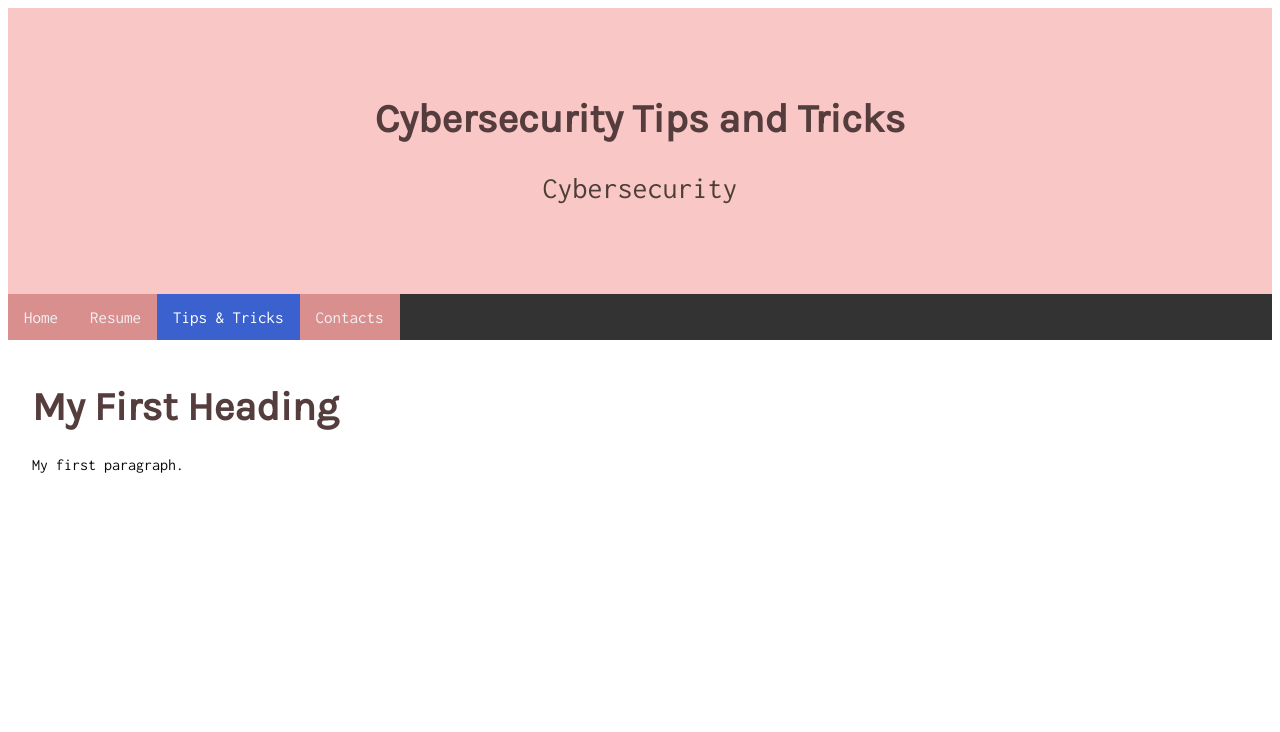
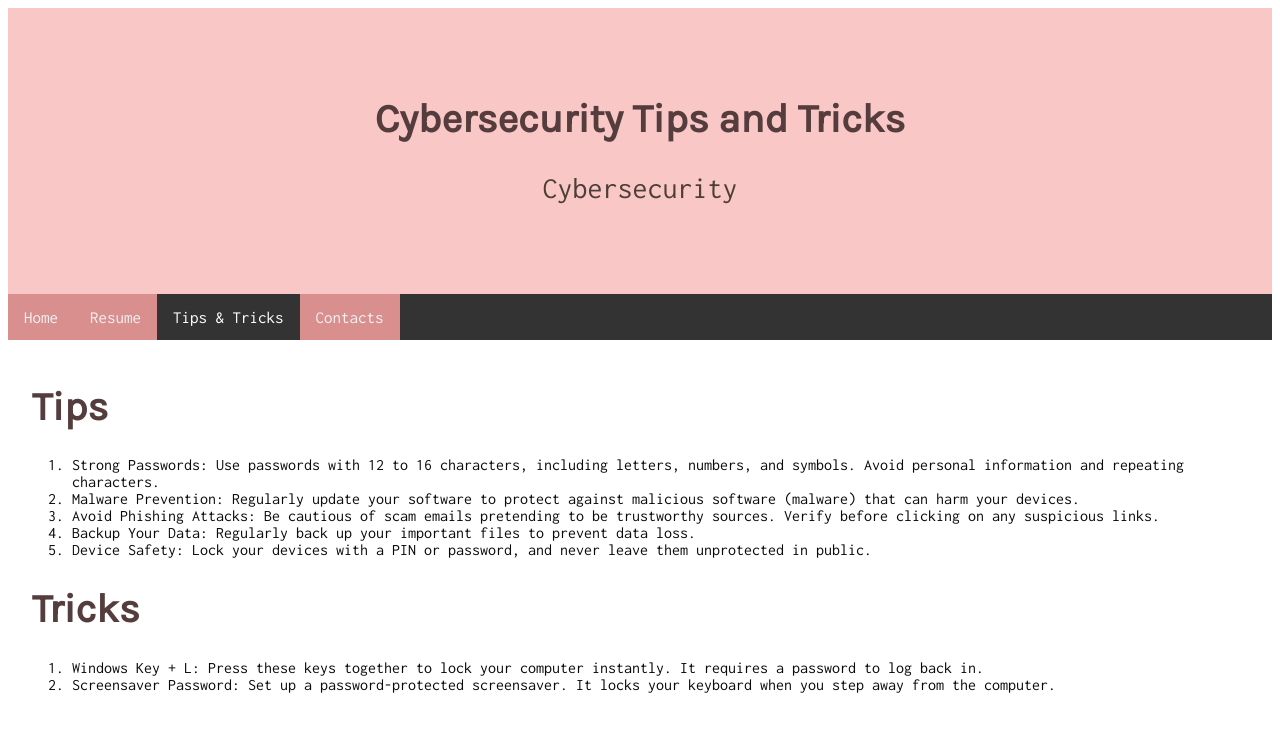
Before and after one commit to scwilder/jovia, a plain HTML site: page tips.html in a window 1280 px wide. Drawn offline with Linux system fonts and the light colour scheme.

Commit message:
update content

```diff
--- a/styles.css
+++ b/styles.css
@@ -68,6 +68,6 @@ a:hover, a:active {
 
 /* Add a color to the active/current link */
 .topnav a.active {
-  background-color: #3a61cd;
+  background-color: #333;
   color: white;
 }
--- a/tips.html
+++ b/tips.html
@@ -20,8 +20,28 @@
     </div>
 
 <div class="content">
-<h1>My First Heading</h1>
-<p>My first paragraph.</p>
+<h1>Tips</h1>
+<ol>
+<li>Strong Passwords: Use passwords with 12 to 16 characters, including letters, numbers, and symbols. Avoid personal information and repeating characters.
+ </li>
+<li>Malware Prevention: Regularly update your software to protect against malicious software (malware) that can harm your devices.
+ </li>
+<li>Avoid Phishing Attacks: Be cautious of scam emails pretending to be trustworthy sources. Verify before clicking on any suspicious links.
+</li>
+<li>Backup Your Data: Regularly back up your important files to prevent data loss.
+ </li>
+ <li>Device Safety: Lock your devices with a PIN or password, and never leave them unprotected in public.</p>
+</li>
+</ol>
+
+<h1>Tricks</h1>
+<ol>
+<li> Windows Key + L: Press these keys together to lock your computer instantly. It requires a password to log back in.
+</li>
+<li>Screensaver Password: Set up a password-protected screensaver. It locks your keyboard when you step away from the computer.
+</li>
+</ol>
+
 </div>
 
 </body>
```
Also changed, not shown: contact.html (+14 -2 lines), index.html (+6 -2 lines), resume.html (+8 -5 lines).
